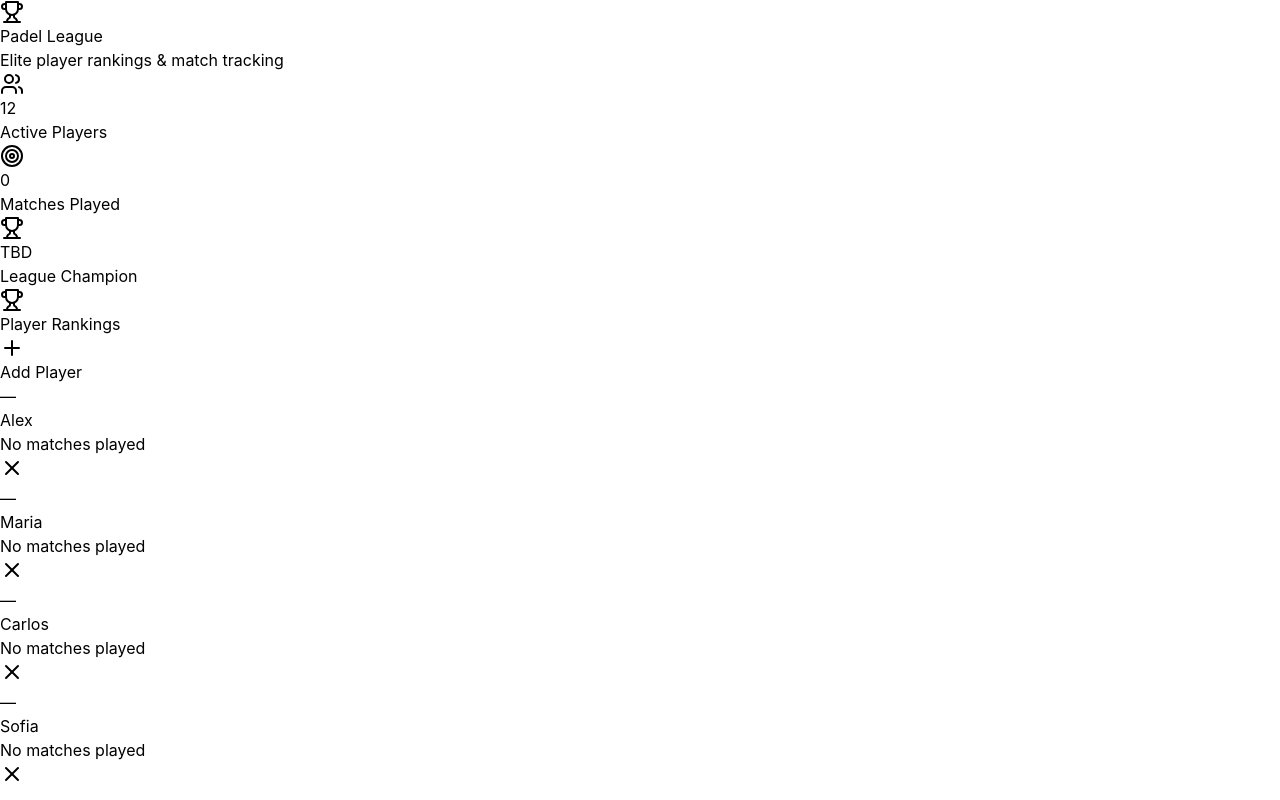
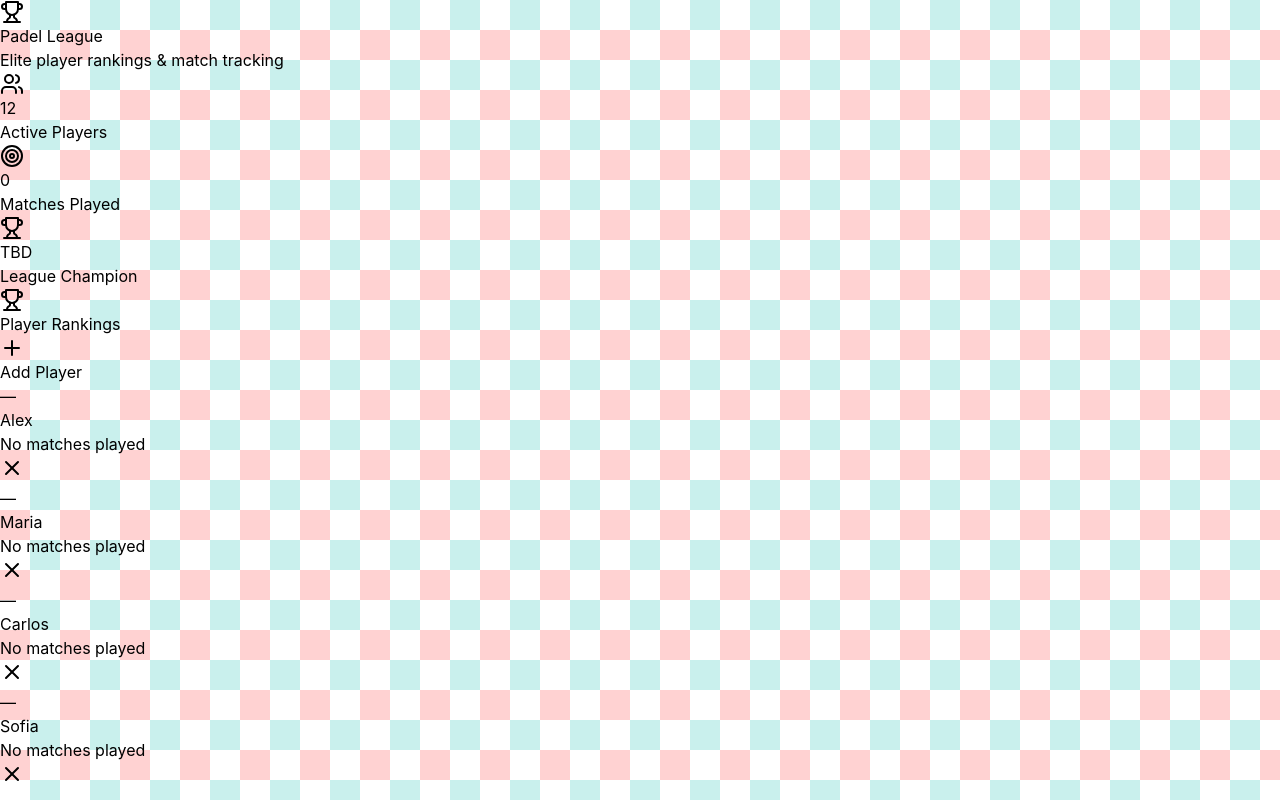
Before and after one commit to petohupka/padel-league, a React (Vite) app: page / in a window 1280 px wide. Shown: the top 800 px of the page. Built offline with nearby package versions, Linux system fonts and the light colour scheme.

Commit message:
Update App.jsx

```diff
--- a/src/App.jsx
+++ b/src/App.jsx
@@ -239,26 +239,22 @@
   // Padel Court Background Component
 const PadelCourtBG = () => (
   <div
-    className="fixed inset-0"
     style={{
+      position: 'fixed',
+      top: 0,
+      left: 0,
+      right: 0,
+      bottom: 0,
       zIndex: -1,
-      backgroundColor: 'rgba(59, 130, 246, 0.05)',
-      backgroundImage: `
-        repeating-linear-gradient(
-          45deg,
-          rgba(100,100,100,0.3) 0px,
-          rgba(100,100,100,0.3) 2px,
-          transparent 2px,
-          transparent 50px
-        ),
-        repeating-linear-gradient(
-          -45deg,
-          rgba(16, 185, 129, 0.2) 0px,
-          rgba(16, 185, 129, 0.2) 2px,
-          transparent 2px,
-          transparent 50px
-        )
-      `
+      background: `
+        linear-gradient(45deg, #ff6b6b 25%, transparent 25%),
+        linear-gradient(-45deg, #4ecdc4 25%, transparent 25%),
+        linear-gradient(45deg, transparent 75%, #ff6b6b 75%),
+        linear-gradient(-45deg, transparent 75%, #4ecdc4 75%)
+      `,
+      backgroundSize: '60px 60px',
+      backgroundPosition: '0 0, 0 30px, 30px -30px, -30px 0px',
+      opacity: 0.3
     }}
   />
 );
```
